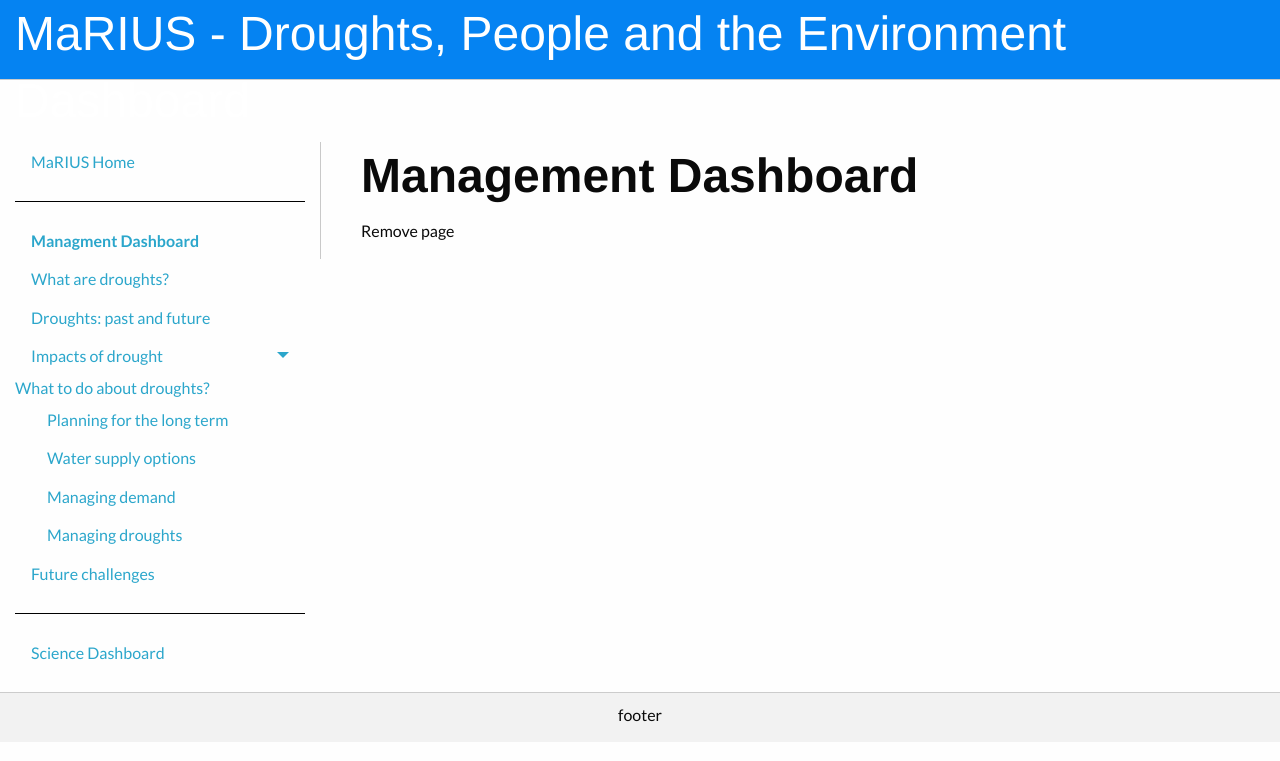
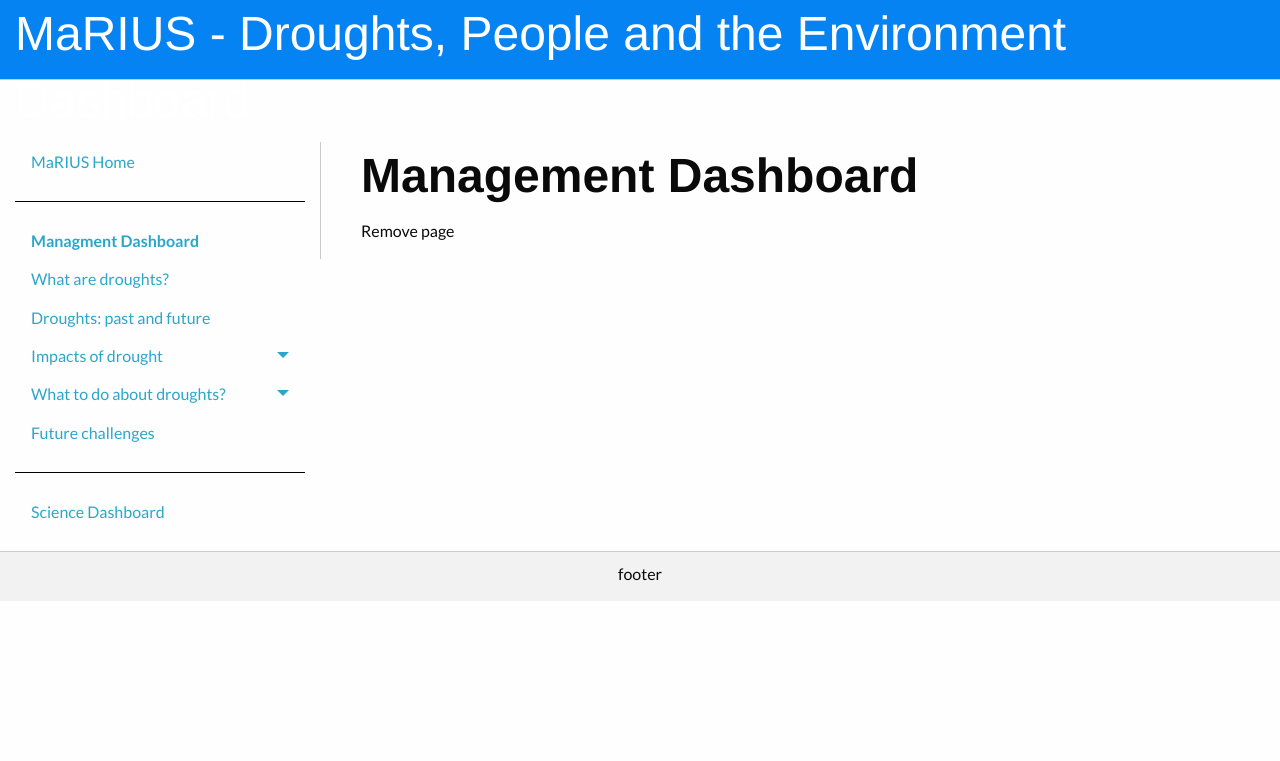
Before and after one commit to VictoriaJJ/mariusdroughtproject.org, a Jekyll site: the page built from _pages/dashboard/dpe/index.md, in a window 1280 px wide. Shown: the top 761 px of the page. Built offline with Jekyll 4.4.1, drawn with Linux system fonts in a browser that asks for light colours; some of the changed lines change nothing that is shown.

Commit message:
Updated nav_dpe.html

```diff
--- a/_includes/nav_dpe.html
+++ b/_includes/nav_dpe.html
@@ -16,16 +16,16 @@
           <li><a href="{{ site.dpe_url }}/drought_impacts/farming/">on farming</a></li>
           <li><a href="{{ site.dpe_url }}/drought_impacts/economy/">on the economy</a></li>
           <li><a href="{{ site.dpe_url }}/drought_impacts/environment/">on the environment</a></li>
-
       </ul>
     </li>
-    <a href="{{ site.dpe_url }}/what_to_do_about_droughts/">What to do about droughts?</a>
+    <li>
+      <a href="{{ site.dpe_url }}/what_to_do_about_droughts/">What to do about droughts?</a>
       <ul class="menu vertical nested" data-accordion-menu>
-        <li><a href="{{ site.dpe_url }}/admo/">Planning for the long term</a></li>
+         <li><a href="{{ site.dpe_url }}/drought_mgmt/planning_long_term/">Planning for the long term</a></li>
          <li><a href="{{ site.dpe_url }}/admo/">Water supply options</a></li>
          <li><a href="{{ site.dpe_url }}/admo/">Managing demand</a></li>
          <li><a href="{{ site.dpe_url }}/drought_mgmt/dpgs">Managing droughts</a></li>
-     </ul>
+      </ul>
     </li>
 
     <li><a href="{{ site.dpe_url }}/future_challenges/">Future challenges</a></li>
```
